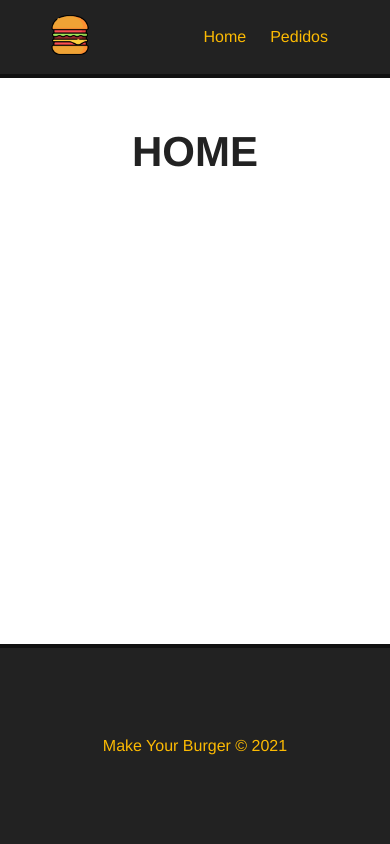
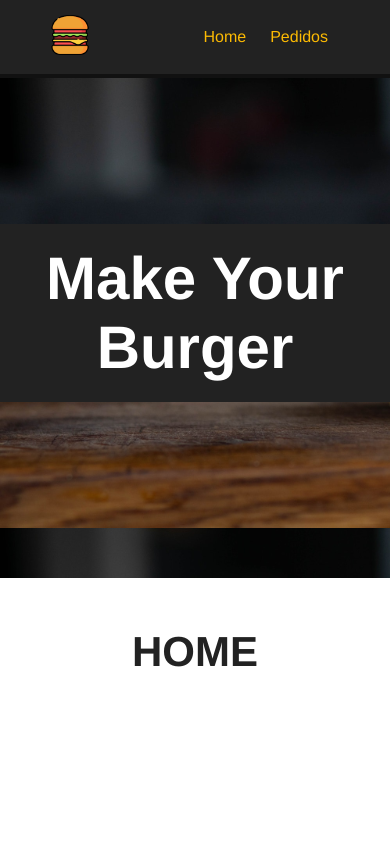
Before and after one commit to eric-figueira/make-your-burger, a Vue app in the folder make-your-burger/: page / in a window 390 px wide. Shown: the top 844 px of the page. Built offline with nearby package versions, Linux system fonts and the light colour scheme.

Commit message:
Created Banner but it's not responsive

```diff
--- /dev/null
+++ b/make-your-burger/src/components/Banner.vue
@@ -0,0 +1,33 @@
+<template>
+    <div id="main-banner">
+        <h1>Make Your Burger</h1>
+    </div>
+</template>
+
+<script>
+    export default {
+        name: 'Banner'
+    }
+</script>
+
+<style scoped>
+
+    #main-banner {
+        background-image: url('/public/img/burger.jpg');
+        background-position: 0 -550px;
+        background-size: cover;
+        height: 500px;
+        display: flex;
+        align-items: center;
+        justify-content: flex-start;
+    }
+
+    #main-banner h1 {
+        text-align: center;
+        font-size: 60px;
+        background: #222;
+        color: #fff;
+        padding: 20px 40px;
+    }
+
+</style>
--- a/make-your-burger/src/components/Footer.vue
+++ b/make-your-burger/src/components/Footer.vue
@@ -21,7 +21,6 @@
         display: flex;
         justify-content: center;
         align-items: center;
-        position: absolute;
         bottom: 0;
         width: 100%
     }
--- a/make-your-burger/src/views/Home.vue
+++ b/make-your-burger/src/views/Home.vue
@@ -1,9 +1,18 @@
 <template>
+  <Banner />
   <div class="main-container">
     <h1>HOME</h1>
   </div>
 </template>
 
 <script>
+import Banner from '../components/Banner.vue'
+
+export default {
+  name: 'Home',
+  components: {
+    Banner
+  }
+}
 
 </script>
```
